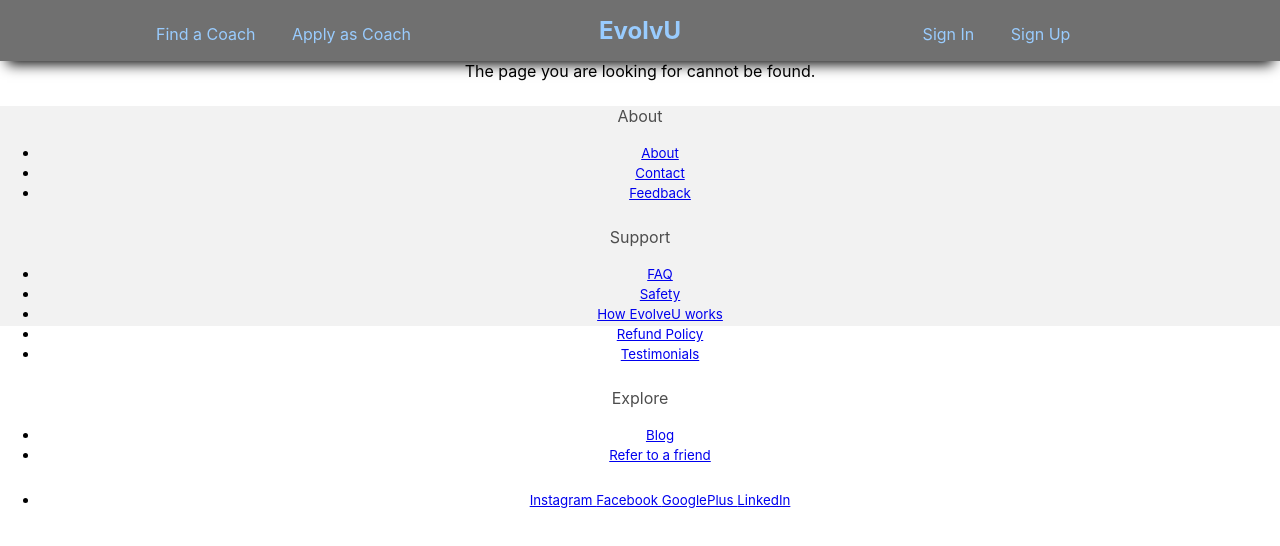
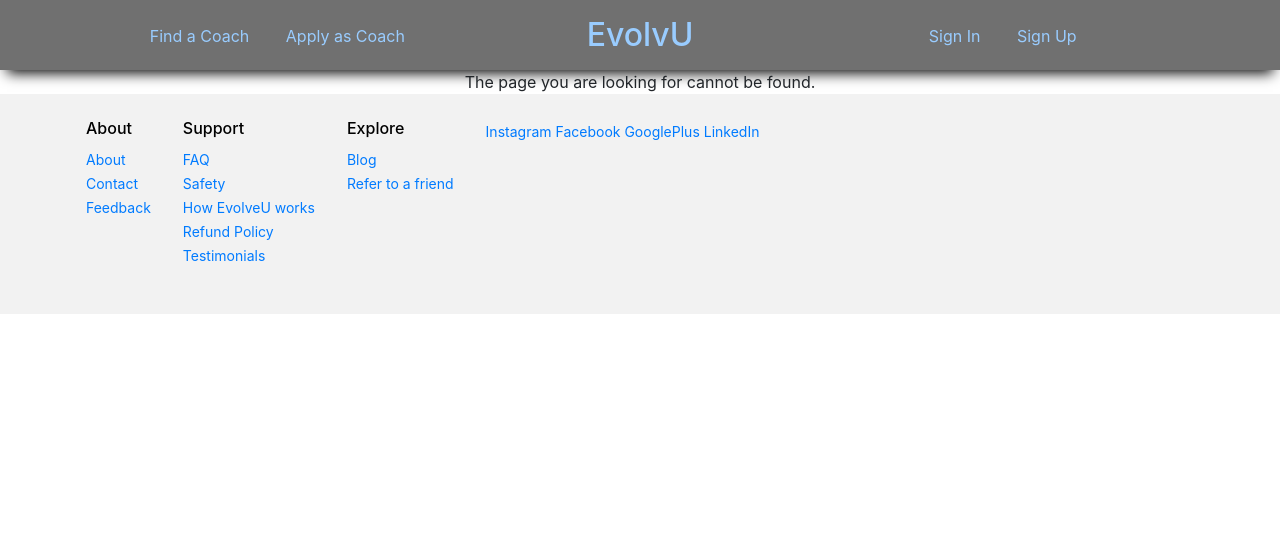
Before and after one commit to BU-Spark/se-evolvu-app, a React (Create React App) app: page /about in a window 1280 px wide. Shown: the top 546 px of the page. Built offline with nearby package versions, Linux system fonts and the light colour scheme.

Commit message:
fixed header tag errors and alignment errors in footer

```diff
--- a/src/components/Footer/index.js
+++ b/src/components/Footer/index.js
@@ -7,12 +7,12 @@
     return (
             <div className="footer">
                 <div className="container">
-                    <div className = "row d-flex justify-content-center"> {/*Row such that columns are aligned to the center of page*/}
+                    <div className = "row d-flex"> {/*Row such that columns are aligned to the center of page*/}
 
                         {/*This is the column for the "About" category in the footer*/}
-                            <div className= "col-xs-6 px-3">
-                                <h8>About</h8>
-                                <ul className="list-unstyled">
+                            <div className= "col-xs-6 px-3" style={{textAlign: "left"}}>
+                                <h6>About</h6>
+                                <ul className="list-unstyled" >
                                     <li><Link to="/about"><small>About </small></Link></li>
                                     <li><Link to="/contact"><small>Contact</small></Link></li>
                                     <li><Link to="/feedback"><small>Feedback</small></Link></li>
@@ -21,8 +21,8 @@
 
 
                         {/*This is the column for the "Support" category in the footer*/}
-                        <div className= "col-xs-6 px-3">
-                            <h8>Support</h8>
+                        <div className= "col-xs-6 px-3" style={{textAlign: "left"}}>
+                            <h6>Support</h6>
                             <ul className="list-unstyled">
                                     <li><Link to="/faq"><small>FAQ</small></Link></li>
                                     <li><Link to="/safety"><small>Safety</small></Link></li>
@@ -33,8 +33,8 @@
                         </div>
 
                         {/*This is the column for the "Explore" category in the footer*/}
-                        <div className= "col-xs-6 px-3">
-                            <h8>Explore</h8>
+                        <div className= "col-xs-6 px-3" style={{textAlign: "left"}}>
+                            <h6>Explore</h6>
                             <ul className="list-unstyled">
                                 <li><Link to="/blog"><small>Blog</small></Link></li>
                                 <li><Link to="/refer"><small>Refer to a friend</small></Link></li>
--- a/src/index.js
+++ b/src/index.js
@@ -3,6 +3,8 @@
 import './index.css';
 import App from './App';
 import reportWebVitals from './reportWebVitals';
+
+import 'bootstrap/dist/css/bootstrap.min.css';
 
 ReactDOM.render(
   <React.StrictMode>
```
